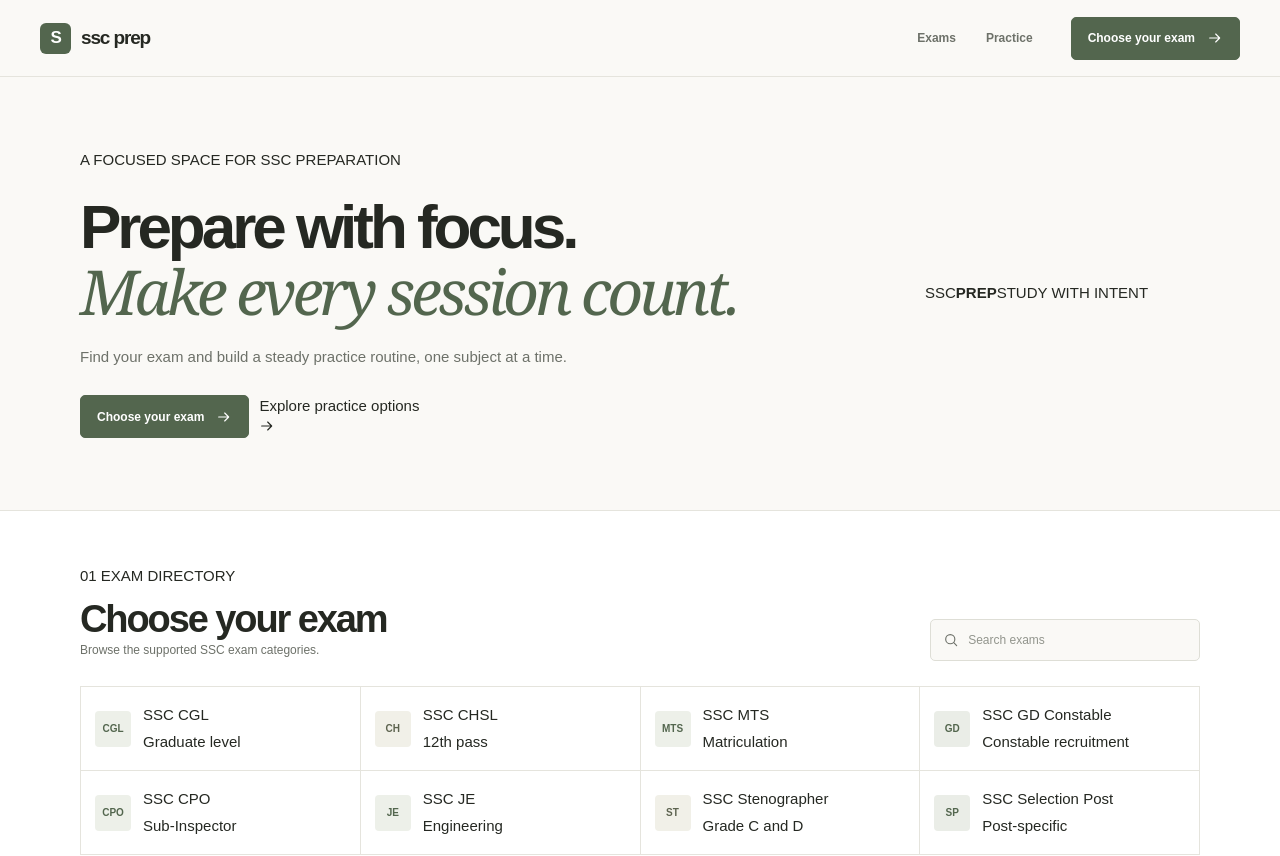
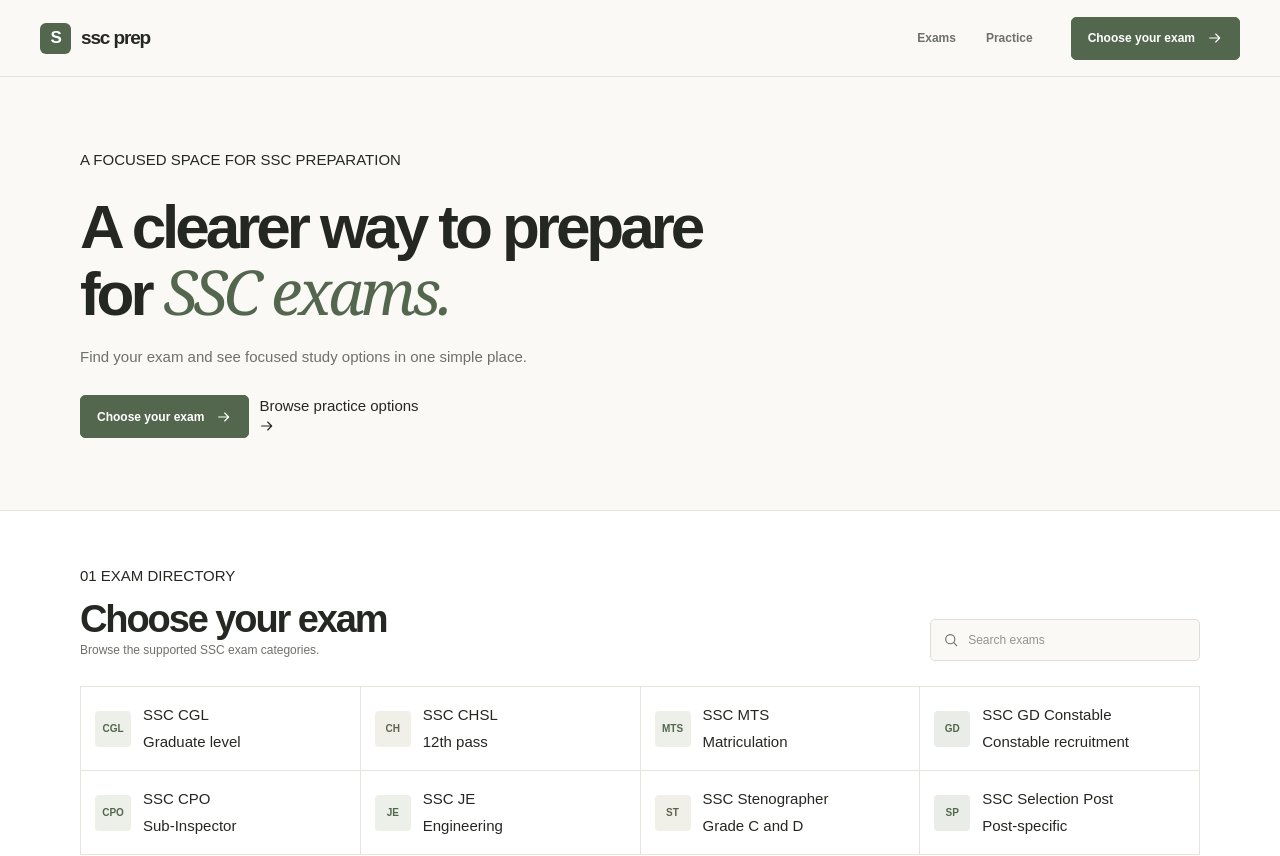
Before and after one commit to zerofall248-cmd/ssc-prep, a Next.js app: page / in a window 1280 px wide. Shown: the top 856 px of the page. Built offline with nearby package versions, Linux system fonts and the light colour scheme.

Commit message:
design: remove decorative hero panel and tighten copy

```diff
--- a/src/components/homepage.tsx
+++ b/src/components/homepage.tsx
@@ -95,20 +95,14 @@ export default function Homepage() {
       <section className="hero-section shell" aria-labelledby="hero-heading">
         <div className="hero-copy">
           <p className="hero-kicker"><span aria-hidden="true" /> A FOCUSED SPACE FOR SSC PREPARATION</p>
-          <h1 id="hero-heading">Prepare with focus.<br /><em>Make every session count.</em></h1>
+          <h1 id="hero-heading">A clearer way to prepare for <em>SSC exams.</em></h1>
           <p className="hero-description">
-            Find your exam and build a steady practice routine, one subject at a time.
+            Find your exam and see focused study options in one simple place.
           </p>
           <div className="hero-actions">
             <a className="button button-primary" href="#exams">Choose your exam <Arrow /></a>
-            <a className="hero-secondary-link" href="#practice">Explore practice options <Arrow /></a>
+            <a className="hero-secondary-link" href="#practice">Browse practice options <Arrow /></a>
           </div>
-        </div>
-        <div className="hero-index" aria-hidden="true">
-          <span>SSC</span>
-          <strong>PREP</strong>
-          <span className="hero-index-line" />
-          <span className="hero-index-caption">STUDY WITH INTENT</span>
         </div>
       </section>
 
@@ -182,7 +176,6 @@ export default function Homepage() {
                   <p>{set.text}</p>
                 </div>
                 <span className="practice-type">{set.tag}</span>
-                <span className="preview-label">Preview</span>
               </article>
             ))}
           </div>
```
